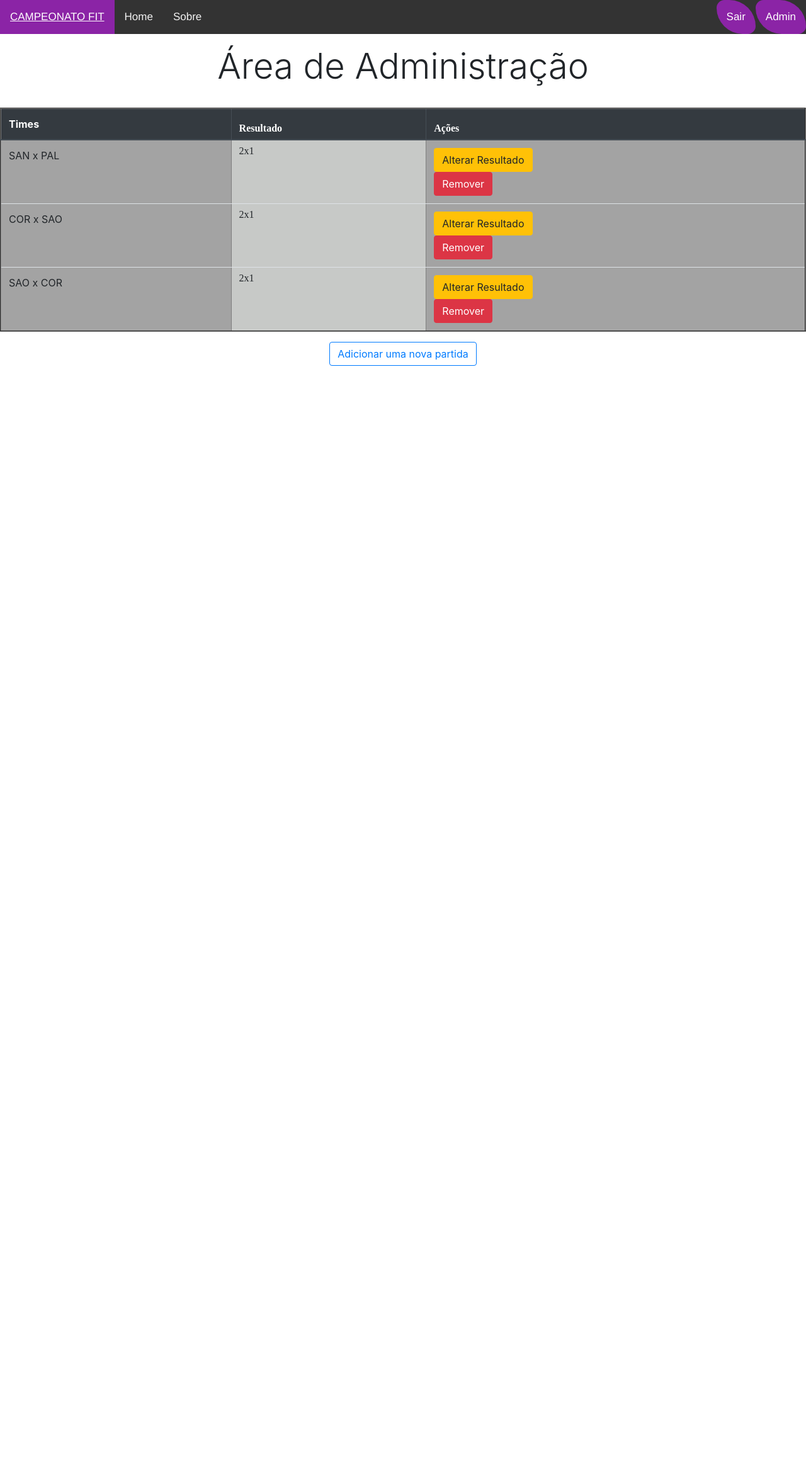
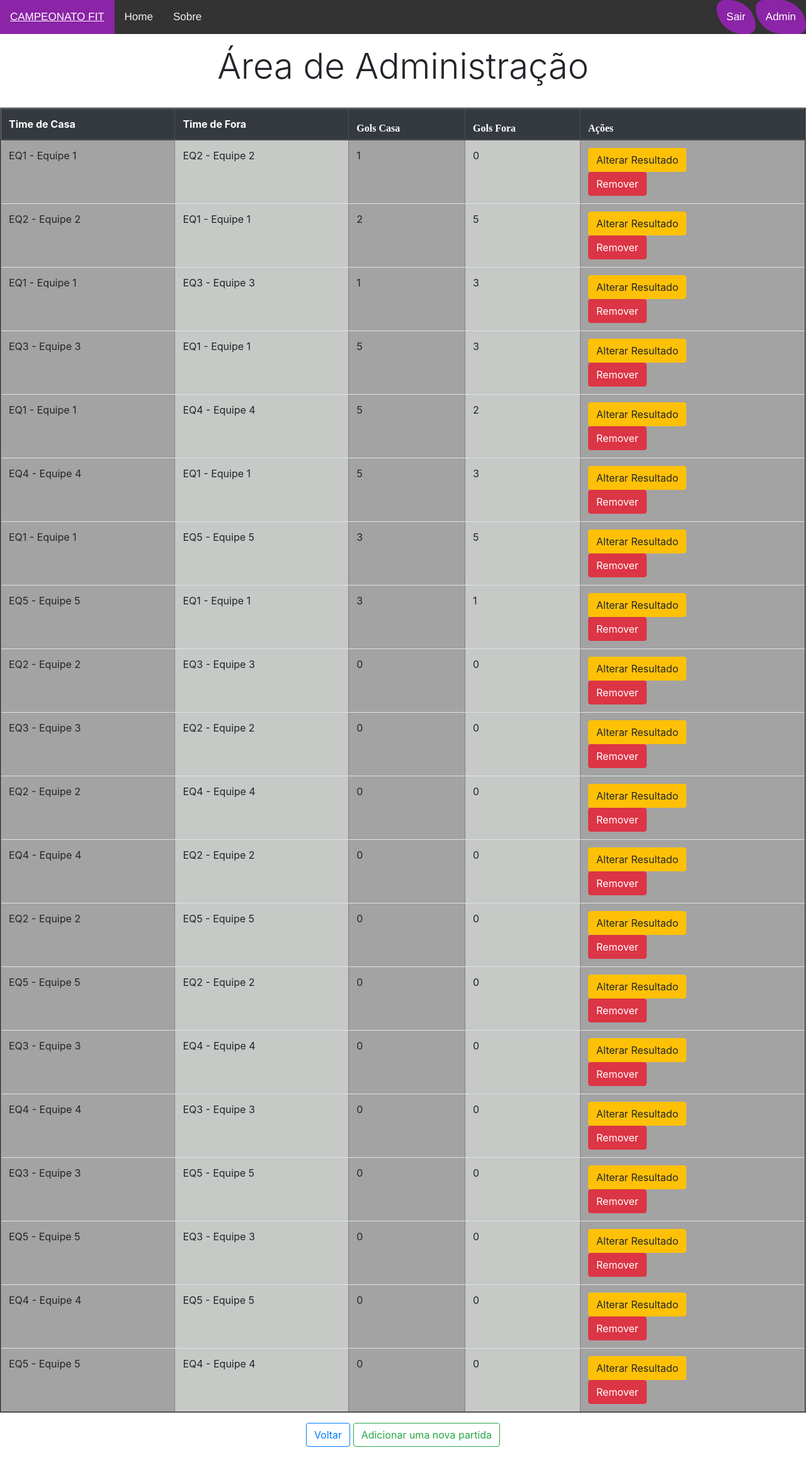
Before and after one commit to vinicius7199/campeonato-si, a Flask app: page /admin/partidas in a window 1280 px wide. Shown: the whole page at 63% size. Before the commit the page ends 581 px from the top, so only its background shows below. Run offline with Flask 2, Linux system fonts and the light colour scheme; the visitor is signed in with stand-in values (Sample User, id 1).

Commit message:
Add files via upload

```diff
--- a/admin/controllers.py
+++ b/admin/controllers.py
@@ -1,6 +1,8 @@
 from flask import Blueprint, jsonify, redirect, request, render_template
 from database.classes import Usuario, Equipe, Partida
 from admin.decorators import login_required
+from database.funcoes import listar_equipes
+from database.funcoes import listar_partidas
 
 admin_bp = Blueprint('admin',__name__,template_folder='templates')
 
@@ -14,8 +16,9 @@ def admin():
 @admin_bp.route('/equipes')
 @login_required
 def equipes():
+    lista = listar_equipes()
     return render_template('/admin/equipes.html',
-        time = Equipe.listar()
+        equipes = lista
     )
 
 ########################## CRIAR EQUIPE ###############################
@@ -24,7 +27,6 @@ def equipes():
 def equipes_criar():
     equipe = {}
     erros = []
-    mensagem = "Equipe criada com sucesso!"
     if request.method == 'POST':
         equipe = request.form
         erros = Equipe.criar(
@@ -83,15 +85,16 @@ def equipes_verificar(sigla):
         resultado['existe'] = False
     else:
         resultado['existe'] = True
-        resultado['mensagem'] = f'Sigla {sigla} já em uso'
+        resultado['mensagem'] = f'Sigla {sigla} existe'
     return jsonify(resultado)
 
 ########################## PARTIDAS ###############################
 @admin_bp.route('/partidas')
 @login_required
 def partidas():
+    lista = listar_partidas()
     return render_template('/admin/partidas.html',
-        partida=Partida.listar()
+        partidas = lista
     )
 
 ########################## CRIAR PARTIDAS ###############################
@@ -119,14 +122,14 @@ def partidas_criar():
     )
 
 ########################## ALTERAR PARTIDAS ###############################
-@admin_bp.route('/partidas/alterar/<sigla>', methods=['GET', 'POST'])
+@admin_bp.route('/partidas/alterar/<timecasa>', methods=['GET', 'POST'])
 @login_required
-def partidas_alterar(sigla):
-    curso = Curso.obter(sigla)
+def partidas_alterar(timecasa):
+    partida = Partida.obter(timecasa)
     erros = []
     if request.method == 'POST':
-        curso = request.form
-        erros = Curso.alterar(
+        partida = request.form
+        erros = Partida.alterar(
             partida.get('timecasa'),
             partida.get('timefora'),
             partida.get('goltime1'),
@@ -134,12 +137,12 @@ def partidas_alterar(sigla):
         )
 
         if len(erros) == 0:
-            return redirect('/admin/equipes')
+            return redirect('/admin/partidas')
 
     return render_template(
-        'admin/partidas_forms.html',
-        curso=curso,
-        titulo=f'Alterar {equipe.sigla}',
+        'admin/partidas_form.html',
+        partida=partida,
+        titulo=f'Alterar',
         erros=erros
     )
 
@@ -160,5 +163,5 @@ def partidas_verificar(sigla):
         resultado['existe'] = False
     else:
         resultado['existe'] = True
-        resultado['mensagem'] = f'Sigla {sigla} já em uso'
+        resultado['mensagem'] = f'Sigla {sigla} existe'
     return jsonify(resultado)
--- a/admin/templates/admin/admin.html
+++ b/admin/templates/admin/admin.html
@@ -24,8 +24,8 @@
     <br>
    <center><h1 class="display-4"> Área de Administração</h1></center><br>
    <center>
-    <button type="button" class="btn btn-info" href="/admin/partidas">Partidas</button>
-    <button type="button" class="btn btn-dark" href="/admin/equipes">Equipes</button><br><br>
+    <a class="btn btn-info" href="/admin/partidas">Partidas</a>
+    <a class="btn btn-dark" href="/admin/equipes">Equipes</a><br><br>
 
     </center>
    <table class = "table" border = 2>
--- a/admin/templates/admin/equipes_form.html
+++ b/admin/templates/admin/equipes_form.html
@@ -45,8 +45,10 @@
         <label for="equipe-local">Local</label>
         <input type="text" id="curso-local" name="local" value="{{equipe.local}}" required  class="form-control"/>
     </div><br>
-    <button type="button" class="btn btn-outline-primary" href = "/admin/equipes">Voltar</button>
+    <a class="btn btn-outline-primary" href = "/admin/equipes">Voltar</a>
+    <button class="btn btn-outline-warning" type="reset" value="Reset">Limpar</button>
     <button type="submit" class="btn btn-outline-success">Salvar</button>
+    </form>
 </center>
 </body>
 
--- a/admin/templates/admin/partidas.html
+++ b/admin/templates/admin/partidas.html
@@ -28,8 +28,10 @@
    <table class = "table" border = 2>
     <thead class="thead-dark">
     <tr>
-        <th scope="col" class = "tabela__head-times" > Times </th>
-        <th scope="col" class = "tabela__head" > Resultado </th>
+        <th scope="col" class = "tabela__head-times" > Time de Casa </th>
+        <th scope="col" class = "tabela__head-times" > Time de Fora </th>
+        <th scope="col" class = "tabela__head" > Gols Casa </th>
+        <th scope="col" class = "tabela__head" > Gols Fora </th>
         <th scope="col"class = "tabela__head" > Ações </th>
 
     </tr>
@@ -43,40 +45,27 @@
         <col class="claro">
         <col class="escuro">
       </colgroup>
+
+    {% for partida in partidas %}
     <tr class = "tabela__times">
-        <td> SAN x PAL</td>
-        <td class = "tabela__head">2x1</td>
-        <td>  <div><a href="/admin/partidas/alterar/{{partida.sigla}}" >  <span class="btn btn-warning">Alterar Resultado</span></a></div>
-            <form method="POST" class="remover" action="/admin/partidas/remover/{{partida.sigla}}">
-                        <button type="submit" class="btn btn-danger">Remover </button>
-                    </form>
-        </td>
+        <td> {{partida['equipe_casa']}}</td>
+        <td> {{partida['equipe_visita']}}</td>
+        <td> {{partida['pontos_casa']}}</td>
+        <td> {{partida['pontos_visita']}}</td>
+        <td>
+            <div>
+                <a href="/admin/partidas/alterar/{{partida['equipe_casa']}}" >  <span class="btn btn-warning">Alterar Resultado</span></a></div>
+            <form method="POST" class="remover" action="/admin/partidas/remover/{{partida['equipe_casa']}}">
+                <button type="submit" class="btn btn-danger">Remover</button>
+            </form>
     </tr>
-
-    <tr class = "tabela__times">
-        <td> COR x SAO</td>
-        <td class = "tabela__head">2x1</td>
-        <td>  <div><a href="/admin/partidas/alterar/{{partida.sigla}}" >  <span class="btn btn-warning">Alterar Resultado</span></a></div>
-            <form method="POST" class="remover" action="/admin/partidas/remover/{{partida.sigla}}">
-                        <button type="submit" class="btn btn-danger">Remover </button>
-                    </form>
-        </td>
-    </tr>
-
-    <tr class = "tabela__times">
-        <td> SAO x COR</td>
-        <td class = "tabela__head">2x1</td>
-        <td>  <div><a href="/admin/partidas/alterar/{{partida.sigla}}" >  <span class="btn btn-warning">Alterar Resultado</span></a></div>
-            <form method="POST" class="remover" action="/admin/partidas/remover/{{partida.sigla}}">
-                        <button type="submit" class="btn btn-danger">Remover </button>
-                    </form>
-        </td>
-    </tr>
+    {% endfor %}
 </tbody>
 
 </table>
 <center>
-    <button type="button" class="btn btn-outline-primary">Adicionar uma nova partida</button><br><br><br>
+    <a class="btn btn-outline-primary" href = "/admin">Voltar</a>
+    <a class="btn btn-outline-success" href = "/admin/partidas/criar">Adicionar uma nova partida</a><br><br><br>
 
 
     </center>
```
Also changed, not shown: admin/templates/admin/equipes.html (+9 -34 lines), admin/templates/admin/partidas_form.html (+6 -3 lines).
